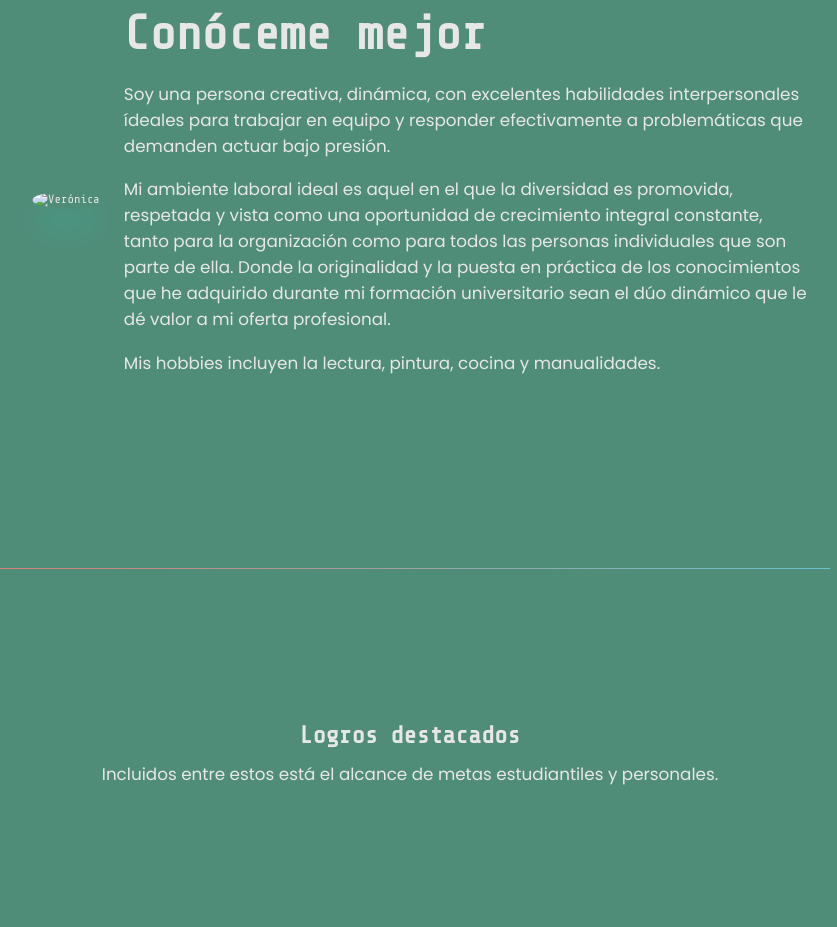
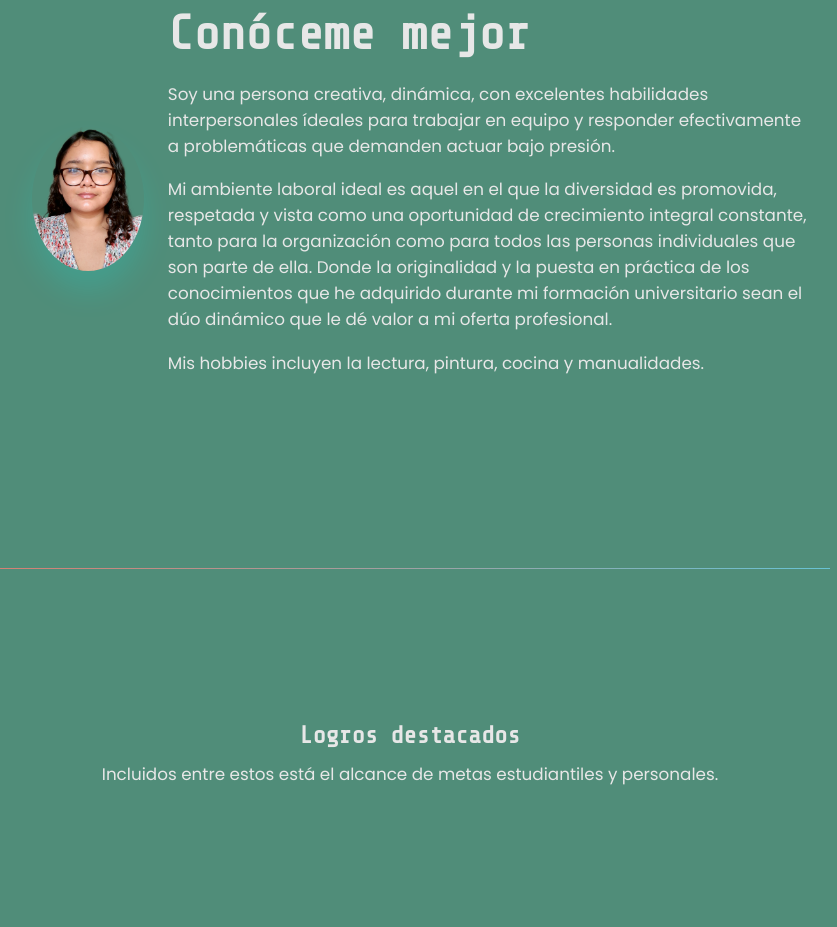
Before and after one commit to VeronicaFerman/Web-CV, a plain HTML site: page templates/index.html in a window 1280 px wide. Shown: the part 920-1847 px from the top of the page, without its empty margins (230-1067 px from the left). Drawn offline with nearby package versions, Linux system fonts and the light colour scheme.

Commit message:
Fixing profile pic

```diff
--- a/templates/index.html
+++ b/templates/index.html
@@ -94,7 +94,7 @@
     <section id="about" class="about">
       <div class="container">
         <div class="about-img">
-          <img src="/static/images/profile-pic.jpg" alt="Verónica" class="about-pic" />
+          <img src="/static/images/profile-pic.png" alt="Verónica" class="about-pic" />
         </div>
         <div class="about-text-box">
           <h2>Conóceme mejor</h2>
```
